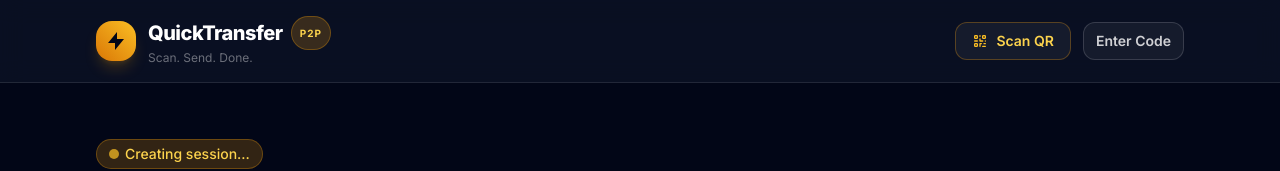
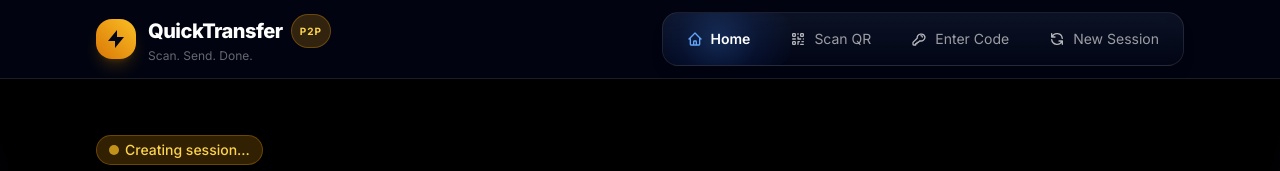
Before and after one commit to vaibhavjadhav0391-wq/QUICKSHARE, a React (Vite) app in the folder client/: page /join/1 in a window 1280 px wide. Shown: the top 171 px of the page. Built offline with nearby package versions, Linux system fonts and the light colour scheme; no server answers.

Commit message:
Integrate glow-menu component and update navigation header with 3D glowing menu bar

```diff
--- /dev/null
+++ b/client/src/components/ui/glow-menu.tsx
@@ -0,0 +1,126 @@
+import * as React from "react";
+import { cn } from "@/lib/utils";
+
+export interface MenuItem {
+  icon: React.ComponentType<{ className?: string }>;
+  label: string;
+  href: string;
+  gradient: string;
+  iconColor: string;
+}
+
+export interface MenuBarProps extends React.HTMLAttributes<HTMLDivElement> {
+  items: MenuItem[];
+  activeItem?: string;
+  onItemClick?: (label: string) => void;
+}
+
+export const MenuBar = React.forwardRef<HTMLDivElement, MenuBarProps>(
+  ({ className, items, activeItem, onItemClick, ...props }, ref) => {
+    const isDarkTheme = true; // Dark glass theme active
+
+    return (
+      <nav
+        ref={ref}
+        className={cn(
+          "p-2 rounded-2xl bg-gradient-to-b from-slate-900/80 to-slate-950/60 backdrop-blur-lg border border-white/10 shadow-lg relative overflow-hidden group/nav",
+          className
+        )}
+        {...props}
+      >
+        {/* Background Ambient Radial Glow */}
+        <div
+          className={cn(
+            "absolute -inset-2 bg-gradient-radial from-transparent transition-opacity duration-500 opacity-0 group-hover/nav:opacity-100 pointer-events-none rounded-3xl z-0",
+            isDarkTheme
+              ? "via-blue-400/30 via-30% via-purple-400/30 via-60% via-amber-400/30 via-90%"
+              : "via-blue-400/20 via-30% via-purple-400/20 via-60% via-amber-400/20 via-90%",
+            "to-transparent"
+          )}
+        />
+
+        <ul className="flex items-center gap-2 relative z-10">
+          {items.map((item) => {
+            const Icon = item.icon;
+            const isActive = item.label === activeItem;
+
+            return (
+              <li key={item.label} className="relative">
+                <button
+                  onClick={() => onItemClick?.(item.label)}
+                  className="block w-full text-left"
+                >
+                  <div
+                    className="block rounded-xl overflow-visible group/item relative transition-transform duration-300"
+                    style={{ perspective: "600px" }}
+                  >
+                    {/* Item Radial Glow */}
+                    <div
+                      className="absolute inset-0 z-0 pointer-events-none transition-all duration-500 rounded-xl"
+                      style={{
+                        background: item.gradient,
+                        opacity: isActive ? 1 : 0,
+                        transform: isActive ? "scale(1.5)" : "scale(0.8)",
+                      }}
+                    />
+
+                    {/* Front Face */}
+                    <div
+                      className={cn(
+                        "flex items-center gap-2 px-4 py-2 relative z-10 bg-transparent transition-all duration-300 rounded-xl group-hover/item:opacity-0 group-hover/item:-rotate-x-90",
+                        isActive
+                          ? "text-white font-semibold"
+                          : "text-white/60 group-hover/item:text-white"
+                      )}
+                      style={{
+                        transformStyle: "preserve-3d",
+                        transformOrigin: "center bottom",
+                      }}
+                    >
+                      <span
+                        className={cn(
+                          "transition-colors duration-300",
+                          isActive ? item.iconColor : "text-white/70",
+                          `group-hover/item:${item.iconColor}`
+                        )}
+                      >
+                        <Icon className="h-5 w-5" />
+                      </span>
+                      <span className="text-sm">{item.label}</span>
+                    </div>
+
+                    {/* 3D Rotated Back Face (Flips up on hover) */}
+                    <div
+                      className={cn(
+                        "flex items-center gap-2 px-4 py-2 absolute inset-0 z-10 bg-white/10 backdrop-blur-md border border-white/10 transition-all duration-300 rounded-xl opacity-0 rotate-x-90 group-hover/item:opacity-100 group-hover/item:rotate-x-0",
+                        isActive
+                          ? "text-white font-semibold"
+                          : "text-white/80 group-hover/item:text-white"
+                      )}
+                      style={{
+                        transformStyle: "preserve-3d",
+                        transformOrigin: "center top",
+                      }}
+                    >
+                      <span
+                        className={cn(
+                          "transition-colors duration-300",
+                          item.iconColor
+                        )}
+                      >
+                        <Icon className="h-5 w-5" />
+                      </span>
+                      <span className="text-sm font-medium">{item.label}</span>
+                    </div>
+                  </div>
+                </button>
+              </li>
+            );
+          })}
+        </ul>
+      </nav>
+    );
+  }
+);
+
+MenuBar.displayName = "MenuBar";
--- a/client/src/pages/UnifiedApp.tsx
+++ b/client/src/pages/UnifiedApp.tsx
@@ -8,6 +8,7 @@ import { QRScanner } from '@/components/QRScanner';
 import { FileTransfer } from '@/components/FileTransfer';
 import { ConnectionStatus } from '@/components/ConnectionStatus';
 import { TransferHistory } from '@/components/TransferHistory';
+import { MenuBar, MenuItem } from '@/components/ui/glow-menu';
 import { buildJoinUrl, isMobileDevice, vibrate, isSecureContext } from '@/utils/deviceDetect';
 
 export function UnifiedApp() {
@@ -23,6 +24,7 @@ export function UnifiedApp() {
   const [codeInput, setCodeInput] = useState('');
   const [joinToken, setJoinToken] = useState<string | undefined>(urlToken);
   const [copied, setCopied] = useState(false);
+  const [activeNav, setActiveNav] = useState('Home');
 
   const dataChannelRef = useRef<RTCDataChannel | null>(null);
   const isMobile = isMobileDevice();
@@ -144,6 +146,66 @@ export function UnifiedApp() {
     }
   };
 
+  const handleNavClick = (label: string) => {
+    setActiveNav(label);
+    if (label === 'Scan QR') {
+      setShowScanner(true);
+    } else if (label === 'Enter Code') {
+      setShowCodeModal(true);
+    } else if (label === 'New Session') {
+      handleReset();
+    } else if (label === 'Home') {
+      navigate('/');
+    }
+  };
+
+  const navItems: MenuItem[] = [
+    {
+      icon: () => (
+        <svg className="w-4 h-4" fill="none" viewBox="0 0 24 24" stroke="currentColor">
+          <path strokeLinecap="round" strokeLinejoin="round" strokeWidth={2} d="M3 12l2-2m0 0l7-7 7 7M5 10v10a1 1 0 001 1h3m10-11l2 2m-2-2v10a1 1 0 01-1 1h-3m-6 0a1 1 0 001-1v-4a1 1 0 011-1h2a1 1 0 011 1v4a1 1 0 001 1m-6 0h6" />
+        </svg>
+      ),
+      label: "Home",
+      href: "#",
+      gradient: "radial-gradient(circle, rgba(59,130,246,0.25) 0%, rgba(37,99,235,0.1) 50%, rgba(29,78,216,0) 100%)",
+      iconColor: "text-blue-400",
+    },
+    {
+      icon: () => (
+        <svg className="w-4 h-4" fill="none" viewBox="0 0 24 24" stroke="currentColor">
+          <path strokeLinecap="round" strokeLinejoin="round" strokeWidth={2} d="M12 4v1m6 11h2m-6 0h-2v4m0-11v3m0 0h.01M12 12h4.01M16 20h4M4 12h4m12 0h.01M5 8h2a1 1 0 001-1V5a1 1 0 00-1-1H5a1 1 0 00-1 1v2a1 1 0 001 1zm12 0h2a1 1 0 001-1V5a1 1 0 00-1-1h-2a1 1 0 00-1 1v2a1 1 0 001 1zM5 20h2a1 1 0 001-1v-2a1 1 0 00-1-1H5a1 1 0 00-1 1v2a1 1 0 001 1z" />
+        </svg>
+      ),
+      label: "Scan QR",
+      href: "#",
+      gradient: "radial-gradient(circle, rgba(245,158,11,0.25) 0%, rgba(217,119,6,0.1) 50%, rgba(180,83,9,0) 100%)",
+      iconColor: "text-amber-400",
+    },
+    {
+      icon: () => (
+        <svg className="w-4 h-4" fill="none" viewBox="0 0 24 24" stroke="currentColor">
+          <path strokeLinecap="round" strokeLinejoin="round" strokeWidth={2} d="M15 7a2 2 0 012 2m4 0a6 6 0 01-7.743 5.743L11 17H9v2H7v2H4a1 1 0 01-1-1v-2.586a1 1 0 01.293-.707l5.964-5.964A6 6 0 0121 9z" />
+        </svg>
+      ),
+      label: "Enter Code",
+      href: "#",
+      gradient: "radial-gradient(circle, rgba(168,85,247,0.25) 0%, rgba(147,51,234,0.1) 50%, rgba(126,34,206,0) 100%)",
+      iconColor: "text-purple-400",
+    },
+    {
+      icon: () => (
+        <svg className="w-4 h-4" fill="none" viewBox="0 0 24 24" stroke="currentColor">
+          <path strokeLinecap="round" strokeLinejoin="round" strokeWidth={2} d="M4 4v5h.582m15.356 2A8.001 8.001 0 004.582 9m0 0H9m11 11v-5h-.581m0 0a8.003 8.003 0 01-15.357-2m15.357 2H15" />
+        </svg>
+      ),
+      label: "New Session",
+      href: "#",
+      gradient: "radial-gradient(circle, rgba(239,68,68,0.25) 0%, rgba(220,38,38,0.1) 50%, rgba(185,28,28,0) 100%)",
+      iconColor: "text-red-400",
+    },
+  ];
+
   useEffect(() => {
     if (urlToken && urlToken !== joinToken) {
       setJoinToken(urlToken);
@@ -151,7 +213,7 @@ export function UnifiedApp() {
   }, [urlToken, joinToken]);
 
   return (
-    <div key={resetKey} className="min-h-screen flex flex-col bg-surface-950 text-white font-sans selection:bg-amber-500/30">
+    <div key={resetKey} className="min-h-screen flex flex-col text-white font-sans selection:bg-amber-500/30">
       {/* ── QR CAMERA SCANNER MODAL ── */}
       {showScanner && (
         <QRScanner
@@ -197,9 +259,9 @@ export function UnifiedApp() {
         </div>
       )}
 
-      {/* ── HEADER ── */}
-      <header className="border-b border-white/10 bg-surface-900/60 backdrop-blur-md sticky top-0 z-30">
-        <div className="max-w-6xl mx-auto px-4 md:px-8 py-4 flex items-center justify-between">
+      {/* ── HEADER WITH GLOW MENU BAR ── */}
+      <header className="border-b border-white/10 bg-slate-950/70 backdrop-blur-md sticky top-0 z-30">
+        <div className="max-w-6xl mx-auto px-4 md:px-8 py-3 flex items-center justify-between">
           <div className="flex items-center gap-3 cursor-pointer" onClick={() => navigate('/')}>
             <div className="w-10 h-10 rounded-2xl bg-gradient-to-tr from-amber-600 to-amber-400 flex items-center justify-center shadow-lg shadow-amber-500/20">
               <svg className="w-6 h-6 text-slate-950 font-black" fill="currentColor" viewBox="0 0 24 24">
@@ -217,38 +279,12 @@ export function UnifiedApp() {
             </div>
           </div>
 
-          <div className="flex items-center gap-3">
-            <button
-              onClick={() => setShowScanner(true)}
-              className="btn-secondary text-xs sm:text-sm py-2 px-3 sm:px-4 border-amber-500/30 text-amber-300 hover:bg-amber-500/10"
-              title="Scan QR Code with Camera"
-              id="header-scan-qr"
-            >
-              <svg className="w-4 h-4 text-amber-400" fill="none" viewBox="0 0 24 24" stroke="currentColor">
-                <path strokeLinecap="round" strokeLinejoin="round" strokeWidth={2}
-                  d="M12 4v1m6 11h2m-6 0h-2v4m0-11v3m0 0h.01M12 12h4.01M16 20h4M4 12h4m12 0h.01M5 8h2a1 1 0 001-1V5a1 1 0 00-1-1H5a1 1 0 00-1 1v2a1 1 0 001 1zm12 0h2a1 1 0 001-1V5a1 1 0 00-1-1h-2a1 1 0 00-1 1v2a1 1 0 001 1zM5 20h2a1 1 0 001-1v-2a1 1 0 00-1-1H5a1 1 0 00-1 1v2a1 1 0 001 1z" />
-              </svg>
-              <span className="hidden sm:inline">Scan QR</span>
-            </button>
-
-            <button
-              onClick={() => setShowCodeModal(true)}
-              className="btn-secondary text-xs sm:text-sm py-2 px-3"
-              title="Enter Short Code"
-            >
-              Enter Code
-            </button>
-
-            {session && (
-              <button
-                onClick={handleReset}
-                className="btn-secondary text-xs py-2 px-3 hover:bg-red-500/10 hover:text-red-400"
-                title="New Session"
-              >
-                Reset
-              </button>
-            )}
-          </div>
+          {/* 🌟 Glowing 3D Navigation Menu */}
+          <MenuBar
+            items={navItems}
+            activeItem={activeNav}
+            onItemClick={handleNavClick}
+          />
         </div>
       </header>
 
@@ -271,7 +307,7 @@ export function UnifiedApp() {
         {/* Dynamic Grid: Left (Action Box) + Right (Hero/Details) */}
         <div className="grid grid-cols-1 lg:grid-cols-12 gap-8 lg:gap-12 items-stretch">
 
-          {/* ── LEFT COLUMN: MAIN ACTION CARD (ToffeeShare style) ── */}
+          {/* ── LEFT COLUMN: MAIN ACTION CARD ── */}
           <div className="lg:col-span-6 flex flex-col">
             <div className="glass-card p-6 md:p-8 flex flex-col items-center justify-center text-center h-full min-h-[420px] border-white/10 relative overflow-hidden group">
 
@@ -351,7 +387,7 @@ export function UnifiedApp() {
             </div>
           </div>
 
-          {/* ── RIGHT COLUMN: HERO & DETAILS (ToffeeShare layout) ── */}
+          {/* ── RIGHT COLUMN: HERO & DETAILS ── */}
           <div className="lg:col-span-6 flex flex-col justify-between">
             <div>
               <div className="inline-flex items-center gap-2 px-3 py-1 rounded-full bg-white/5 border border-white/10 text-xs text-white/70 mb-6">
```
